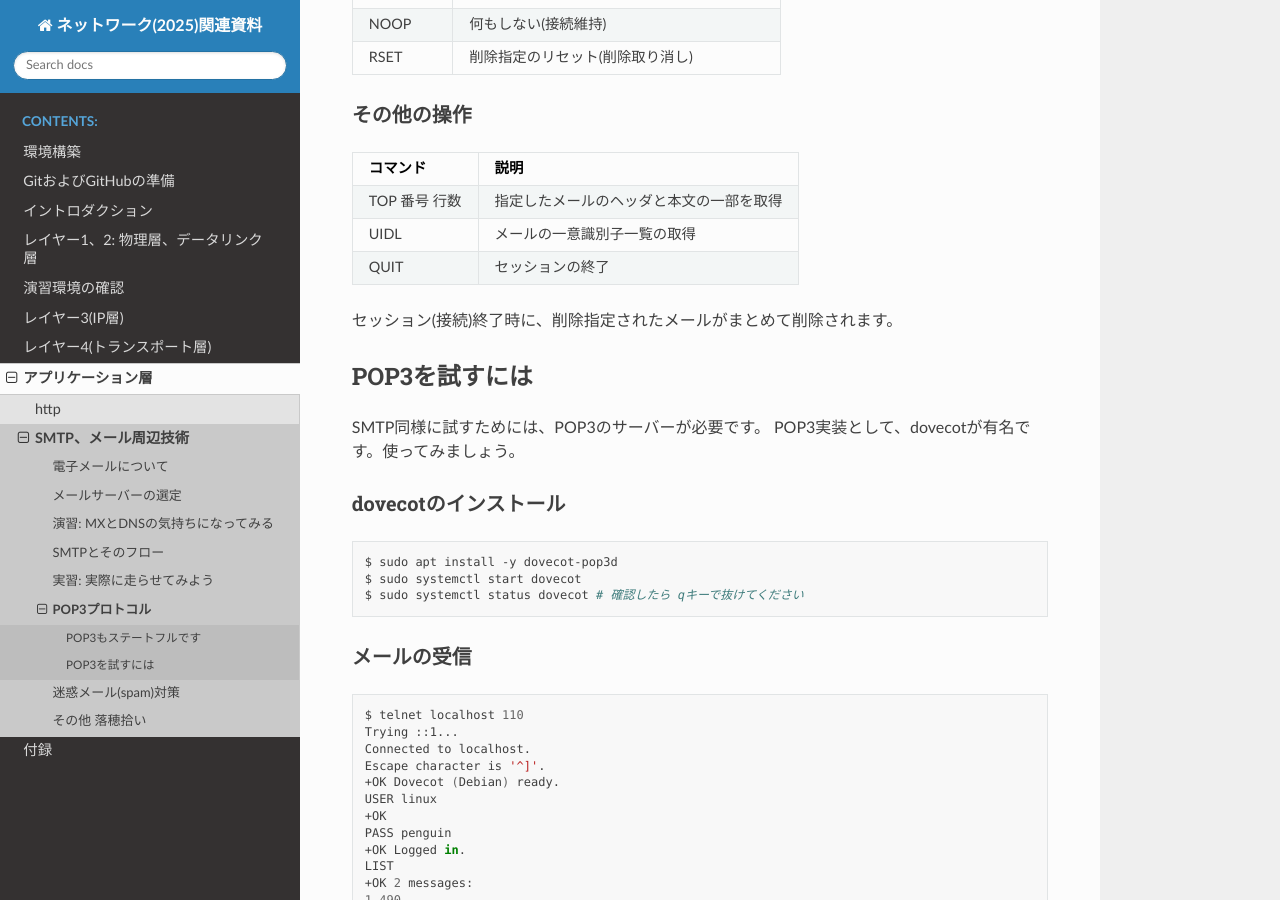
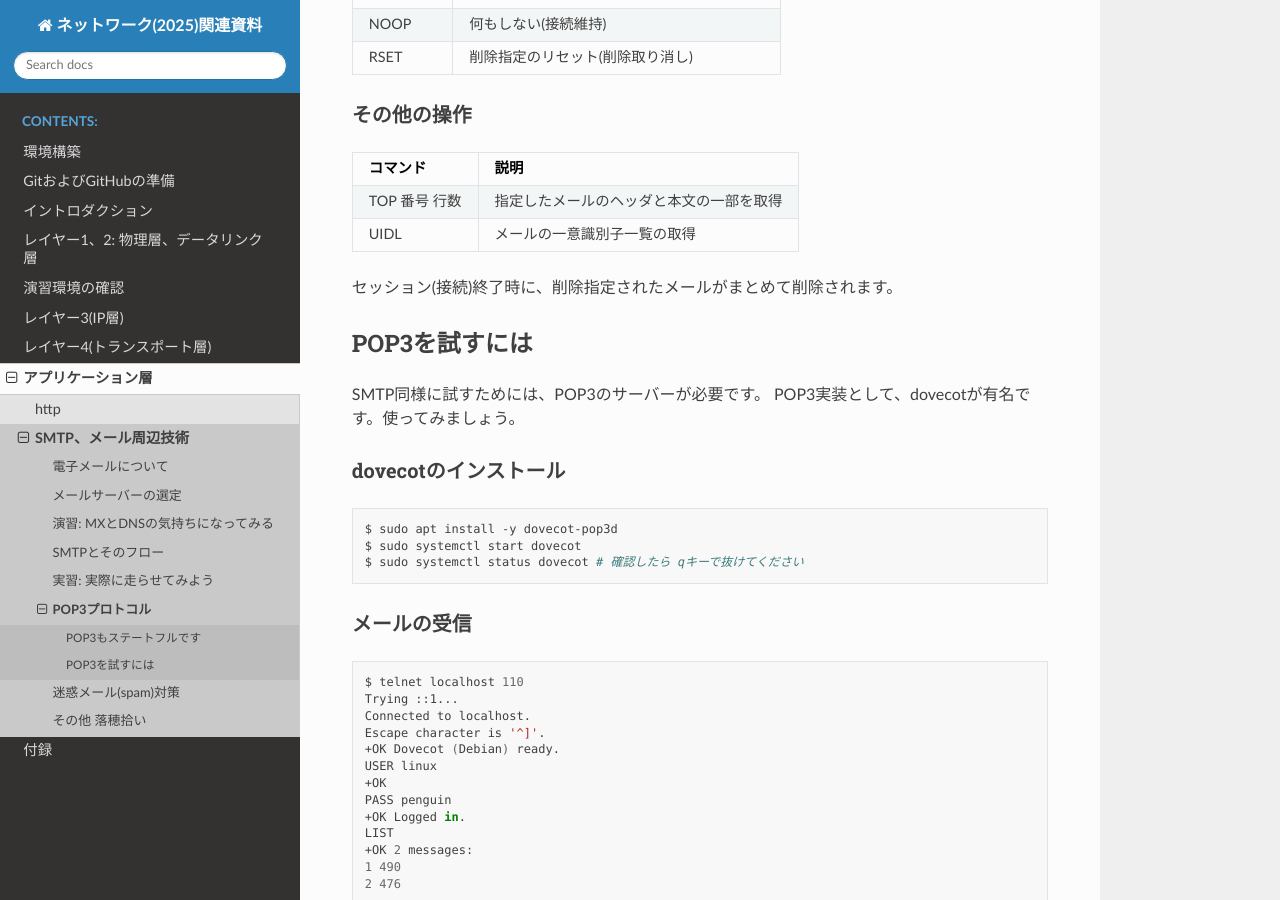
Before and after one commit to densuke/2025-network-doc, a Sphinx documentation site: the page built from source/app/smtp/pop3.md, in a window 1280 px wide and 900 px high, scrolled down 1191 px. Built offline with Sphinx 7.4.7 and the Read the Docs theme 3.1.0, drawn with Linux system fonts in a browser that asks for light colours.

Commit message:
POP3:QUITは不要

```diff
--- a/source/app/smtp/pop3.md
+++ b/source/app/smtp/pop3.md
@@ -45,7 +45,6 @@ POP3の主な命令は、以下のとおりです。`QUIT`は文字通りの終
 |---|---|
 |TOP 番号 行数|指定したメールのヘッダと本文の一部を取得|
 |UIDL|メールの一意識別子一覧の取得|
-|QUIT|セッションの終了|
 
 セッション(接続)終了時に、削除指定されたメールがまとめて削除されます。
 
```
